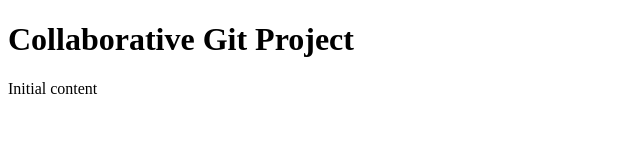
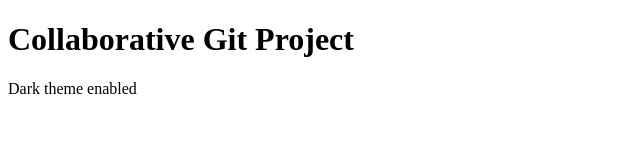
Before and after one commit to ganeshgovala/Collaborative-Repo-Simulation, a plain HTML site: page index.html in a window 1280 px wide. Shown: the full height of the page, 0-640 px from the left. Drawn offline with Linux system fonts and the light colour scheme.

```diff
--- a/index.html
+++ b/index.html
@@ -6,7 +6,7 @@
 <body>
   <h1>Collaborative Git Project</h1>
   <section id="features">
-    <p>Initial content</p>
+    <p>Dark theme enabled</p>
   </section>
 </body>
 </html>
```
